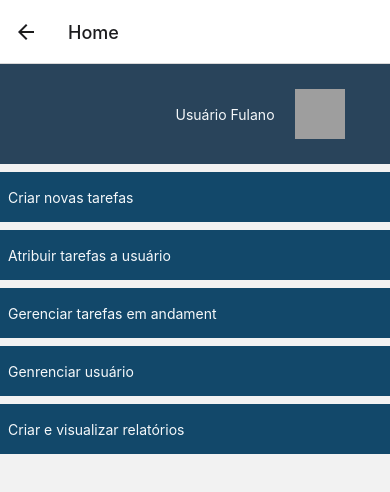
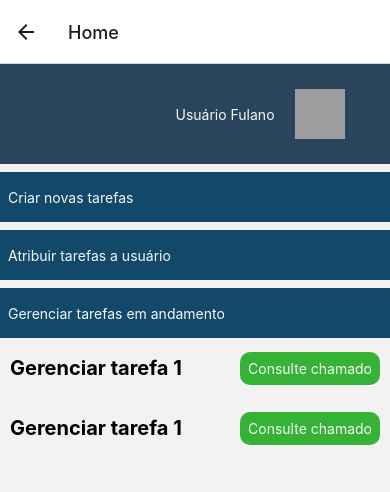
Before and after one commit to LucasLfs2004/PI_TaskManager, a React Native app: screen /Home in a window 390 px wide. Shown: the top 492 px of the page. Built offline with nearby package versions, Linux system fonts and the light colour scheme; grey boxes are pictures that could not be loaded.

Commit message:
BotãoChamado

```diff
--- a/package.json
+++ b/package.json
@@ -15,6 +15,7 @@
     "expo-status-bar": "~1.12.1",
     "react": "18.2.0",
     "react-native": "0.74.5",
+    "react-native-hr": "^1.1.4",
     "react-native-safe-area-context": "4.10.5",
     "react-native-screens": "3.31.1",
     "taskmanager": "file:"
--- /dev/null
+++ b/src/components/BotaoChamado.jsx
@@ -0,0 +1,36 @@
+import React from 'react';
+import { Text, View, TouchableOpacity, StyleSheet } from 'react-native';
+
+export default function BotaoChamado() {
+  return (
+    <View style={styles.container}>
+      <Text style={styles.textoPrincipal}>Gerenciar tarefa 1</Text>
+      <TouchableOpacity style={styles.botao}>
+        <Text style={styles.textoBotao}>Consulte chamado</Text>
+      </TouchableOpacity>
+    </View>
+  );
+}
+
+const styles = StyleSheet.create({
+  container: {
+    flexDirection: 'row',
+    alignItems: 'center',
+    justifyContent: 'space-between',
+    padding: 10,
+    height: 60,
+    shadowColor: 'black',
+  },
+  textoPrincipal: {
+    fontSize: 20,
+    fontWeight: 'bold',
+  },
+  botao: {
+    backgroundColor: '#36B236',
+    padding: 8,
+    borderRadius: 10,
+  },
+  textoBotao: {
+    color: '#F5F8FA',
+  },
+});
--- a/src/screens/home/index.jsx
+++ b/src/screens/home/index.jsx
@@ -1,6 +1,7 @@
 import { SafeAreaView, StyleSheet, Text, View } from 'react-native';
 import Header from '../../components/Header';
 import BotaoGerenciamento from '../../components/BotaoGerenciamento';
+import BotaoChamado from '../../components/BotaoChamado';
 
 const Home = () => {
   return (
@@ -8,9 +9,9 @@ const Home = () => {
         <Header/>
         <BotaoGerenciamento texto='Criar novas tarefas'/>
         <BotaoGerenciamento texto='Atribuir tarefas a usuário'/>
-        <BotaoGerenciamento texto='Gerenciar tarefas em andament'/>
-        <BotaoGerenciamento texto='Genrenciar usuário'/>
-        <BotaoGerenciamento texto='Criar e visualizar relatórios'/>
+        <BotaoGerenciamento texto='Gerenciar tarefas em andamento'/>
+        <BotaoChamado/>
+        <BotaoChamado/>
       </View>
   );
 };
```
Also changed, not shown: 2 other files (tests, documents, lock files or other folders).
